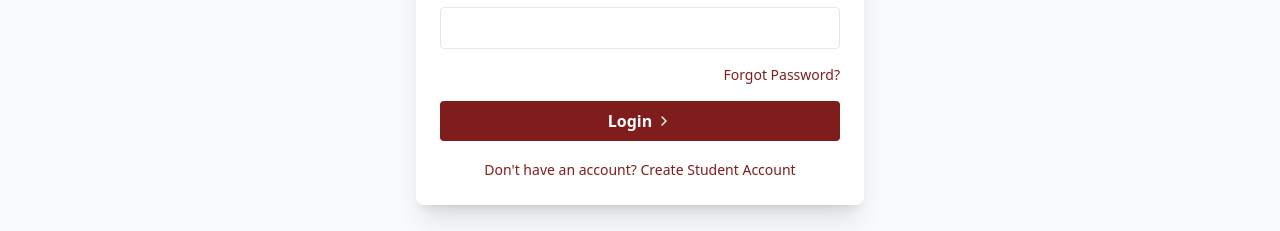
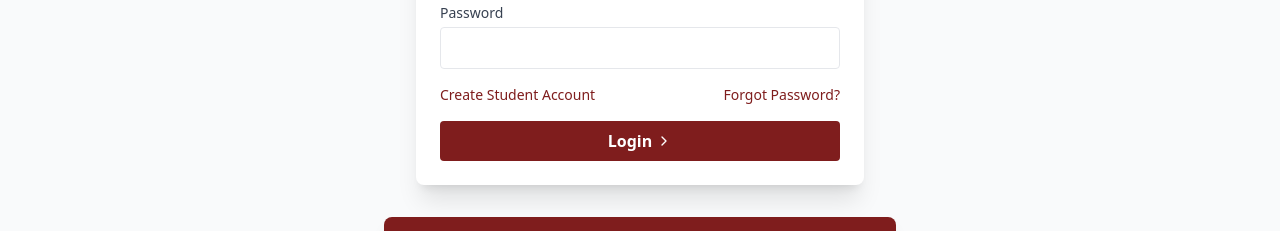
Before and after one commit to vardareg/utms-project, a React (Vite) app in the folder utms-frontend/: page / in a window 1280 px wide. Shown: the part 309-540 px from the top of the page. Built offline with nearby package versions, Linux system fonts and the light colour scheme; no server answers.

Commit message:
style: move registration link to top-level form actions

```diff
--- a/utms-frontend/src/views/LoginView.jsx
+++ b/utms-frontend/src/views/LoginView.jsx
@@ -50,7 +50,10 @@ export default function LoginView({ onLogin, error, loading, onForgotPassword })
                         />
                     </div>
 
-                    <div className="flex justify-end">
+                    <div className="flex justify-between items-center">
+                        <a href="/register" className="text-sm text-red-900 hover:text-red-700 font-medium">
+                            Create Student Account
+                        </a>
                         <button
                             type="button"
                             onClick={onForgotPassword}
@@ -67,12 +70,6 @@ export default function LoginView({ onLogin, error, loading, onForgotPassword })
                     >
                         {loading ? 'Authenticating...' : <>Login <ChevronRight className="ml-1 w-4 h-4" /></>}
                     </button>
-
-                    <div className="text-center mt-4">
-                        <a href="/register" className="text-red-900 hover:underline text-sm font-medium">
-                            Don't have an account? Create Student Account
-                        </a>
-                    </div>
                 </form>
             </div>
 
```
